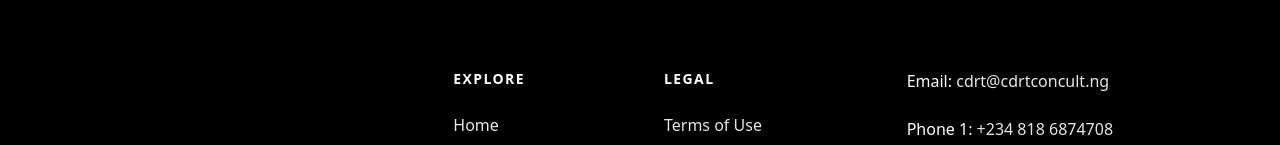
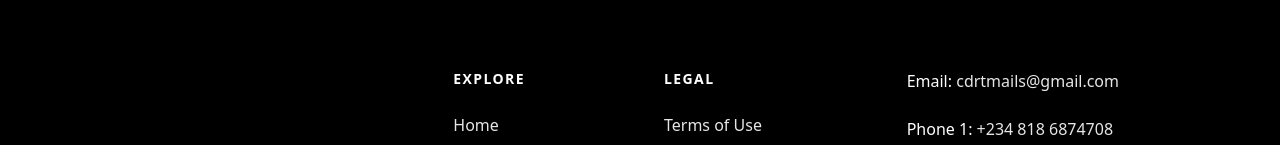
Before and after one commit to onoja123/Cdrt-Consult, a Next.js app: page /artisans-training in a window 1280 px wide. Shown: the part 1022-1167 px from the top of the page. Built offline with nearby package versions, Linux system fonts and the light colour scheme.

Commit message:
feat: changes

```diff
--- a/components/footer.tsx
+++ b/components/footer.tsx
@@ -69,8 +69,8 @@ const Footer = () => {
                 <p className="text-white">
                   Email:{" "}
                   <span className="text-[#E6E6E6]">
-                    cdrt@cdrtconcult.ng
-                  </span>
+                    cdrtmails@gmail.com
+                    </span>
                 </p>
                 <br />
                 <p className="text-white">
```
